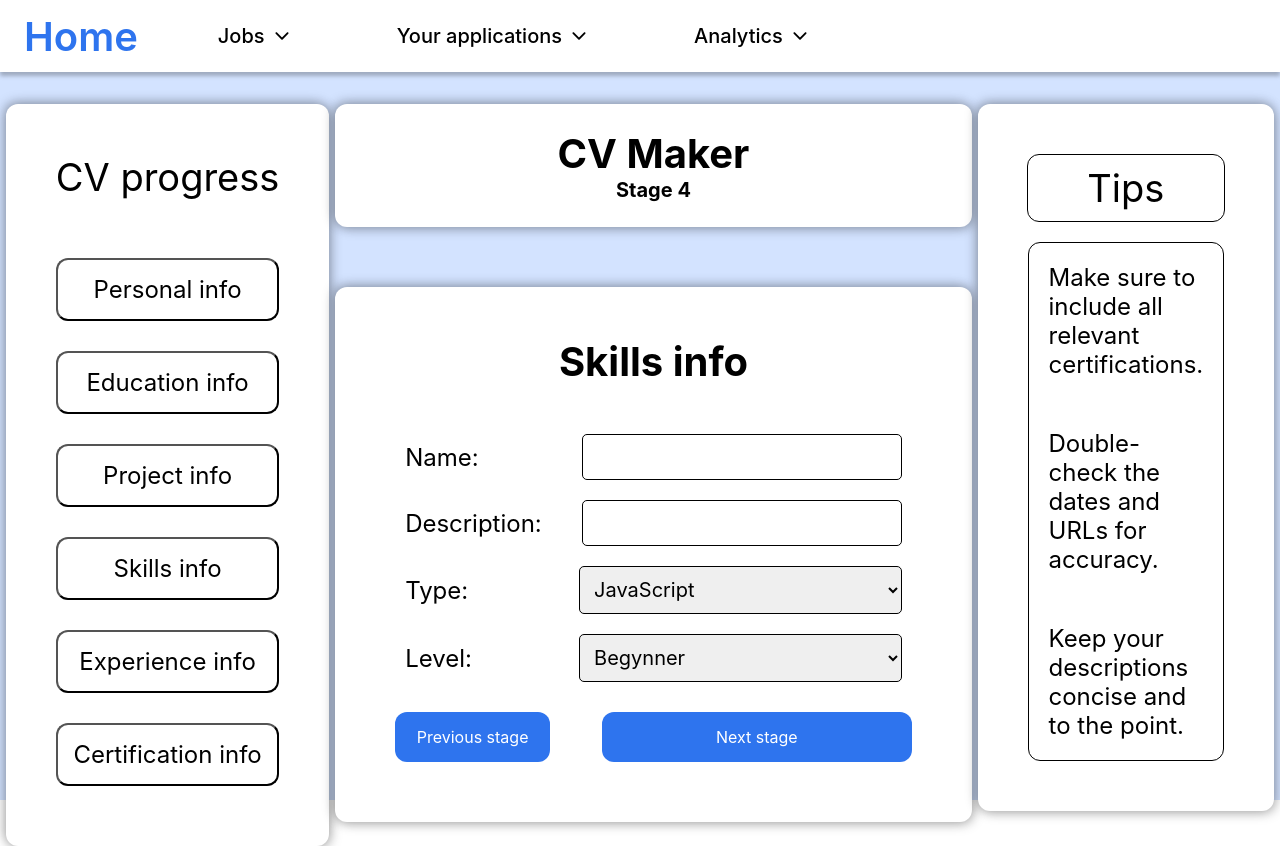
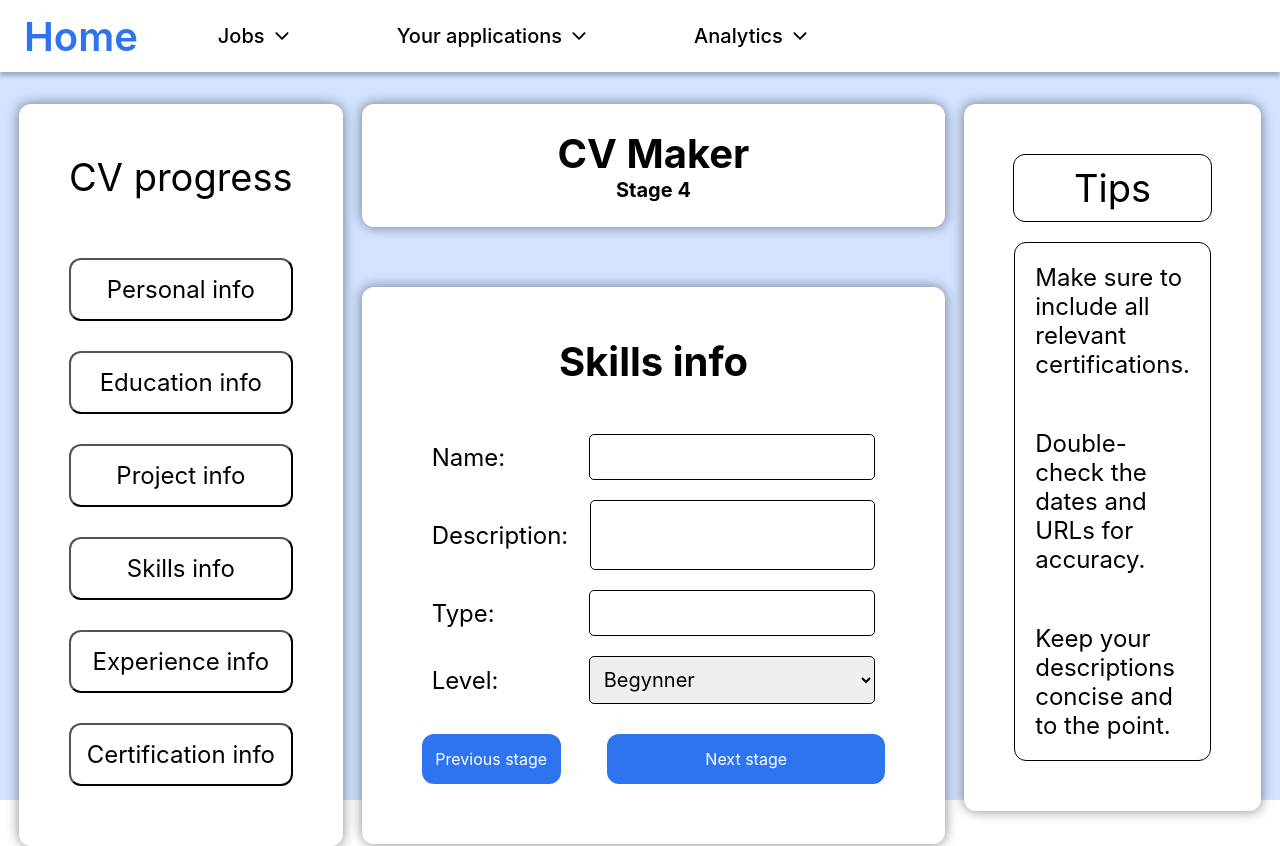
Before and after one commit to Panfi98/BrainsFrontend, a React (Vite) app: page /stage-skills-info in a window 1280 px wide. Shown: the top 846 px of the page. Built offline with nearby package versions, Linux system fonts and the light colour scheme.

Commit message:
Fixed Type Sign Up button and capital letter in login and sign up

```diff
--- a/src/Components/Authorization/Login.css
+++ b/src/Components/Authorization/Login.css
@@ -34,7 +34,6 @@
     border-radius: 12px;
     font-size: 24px;
     transition: border-color 0.2s ease-in-out;
-    text-transform: capitalize;
 }
 
 .text-input input:focus {
--- a/src/Components/Authorization/SignUp.css
+++ b/src/Components/Authorization/SignUp.css
@@ -29,7 +29,6 @@
     border-radius: 12px;
     font-size: 1.8rem;
     transition: border-color 0.2s ease-in-out;
-    text-transform: capitalize;
 }
 
 .text-input input:focus {
--- a/src/Components/CVmaker/CVmaker.css
+++ b/src/Components/CVmaker/CVmaker.css
@@ -148,6 +148,18 @@
     cursor: pointer;
 }
 
+.input-group textarea{
+    width: 60%;
+    height: auto;
+    overflow-y: hidden;
+    resize: none;
+    padding: 10px;
+    font-size: 20px;
+    border-radius: 5px;
+    border: 1px solid #000000;
+    cursor: pointer;
+}
+
 .button-group{
     display: flex;
     flex-direction: row;
--- a/src/Components/CVmaker/StageCertificationInfo.jsx
+++ b/src/Components/CVmaker/StageCertificationInfo.jsx
@@ -33,7 +33,7 @@ const StageCertificationInfo = () => {
 
                         <div className="input-group">
                             <label htmlFor="description">Description:</label>
-                            <input type="text" id="description" name="description" required />
+                            <textarea id="description" name="description" required />
                         </div>
 
                         <div className="input-group">
--- a/src/Components/CVmaker/StageEducationInfo.jsx
+++ b/src/Components/CVmaker/StageEducationInfo.jsx
@@ -33,7 +33,7 @@ const StageEducationInfo = () => {
 
                         <div className="input-group">
                             <label htmlFor="description">Description:</label>
-                            <input type="text" id="description" name="description" required />
+                            <textarea id="description" name="description" required />
                         </div>
 
                         <div className="input-group">
--- a/src/Components/CVmaker/StageExperienceInfo.jsx
+++ b/src/Components/CVmaker/StageExperienceInfo.jsx
@@ -49,7 +49,7 @@ const StageExperienceInfo = () => {
 
                         <div className="input-group">
                             <label htmlFor="description">Description:</label>
-                            <input type="text" id="description" name="description" required />
+                            <textarea id="description" name="description" required />
                         </div>
 
                         <div className="input-group">
--- a/src/Components/CVmaker/StagePersonInfo.jsx
+++ b/src/Components/CVmaker/StagePersonInfo.jsx
@@ -56,6 +56,11 @@ const StagePersonInfo = () => {
                             <input type="text" id="address" name="address" required></input>
                         </div>
 
+                        <div className="input-group">
+                            <label htmlFor="photo">Your photo:</label>
+                            <input type="file" id="photo" name="photo" required />
+                        </div>
+
                         <div className="button-group">
                             <button type="button" onClick={() => navigate("/your-applications")} className="previous-btn">Previous stage</button>
                             <button type="button" onClick={() => navigate("/stage-education-info")} className="next-btn">Next stage</button>
--- a/src/Components/CVmaker/StageProjectInfo.jsx
+++ b/src/Components/CVmaker/StageProjectInfo.jsx
@@ -34,7 +34,7 @@ const StageProjectInfo = () => {
 
                         <div className="input-group">
                             <label htmlFor="description">Description:</label>
-                            <input type="text" id="description" name="description" required />
+                            <textarea id="description" name="description" required />
                         </div>
 
                         <div className="input-group">
--- a/src/Components/CVmaker/StageSkillsInfo.jsx
+++ b/src/Components/CVmaker/StageSkillsInfo.jsx
@@ -34,16 +34,12 @@ const StageSkillsInfo = () => {
 
                         <div className="input-group">
                             <label htmlFor="description">Description:</label>
-                            <input type="text" id="description" name="description" required />
+                            <textarea id="description" name="description" required />
                         </div>
 
                         <div className="input-group">
                             <label htmlFor="type">Type:</label>
-                            <select id="type" required>
-                                <option value="js">JavaScript</option>
-                                <option value="c#">C#</option>
-                                <option value="c++">C++</option>
-                            </select>
+                            <input type="text" id="type" name="type" required />
                         </div>
 
                         <div className="input-group">
--- a/src/Components/FirstPage/FirstPage.jsx
+++ b/src/Components/FirstPage/FirstPage.jsx
@@ -11,7 +11,7 @@ const FirstPage = () => {
         <div className="first-page-header">
             <h1>Home</h1>
             <div className="header-buttons">
-                <button onClick={() => navigate('#')}>Sigh up</button>
+                <button onClick={() => navigate('/signup')}>Sigh up</button>
                 <button onClick={() => navigate('/login')}>Login</button>
             </div>
         </div>
```
